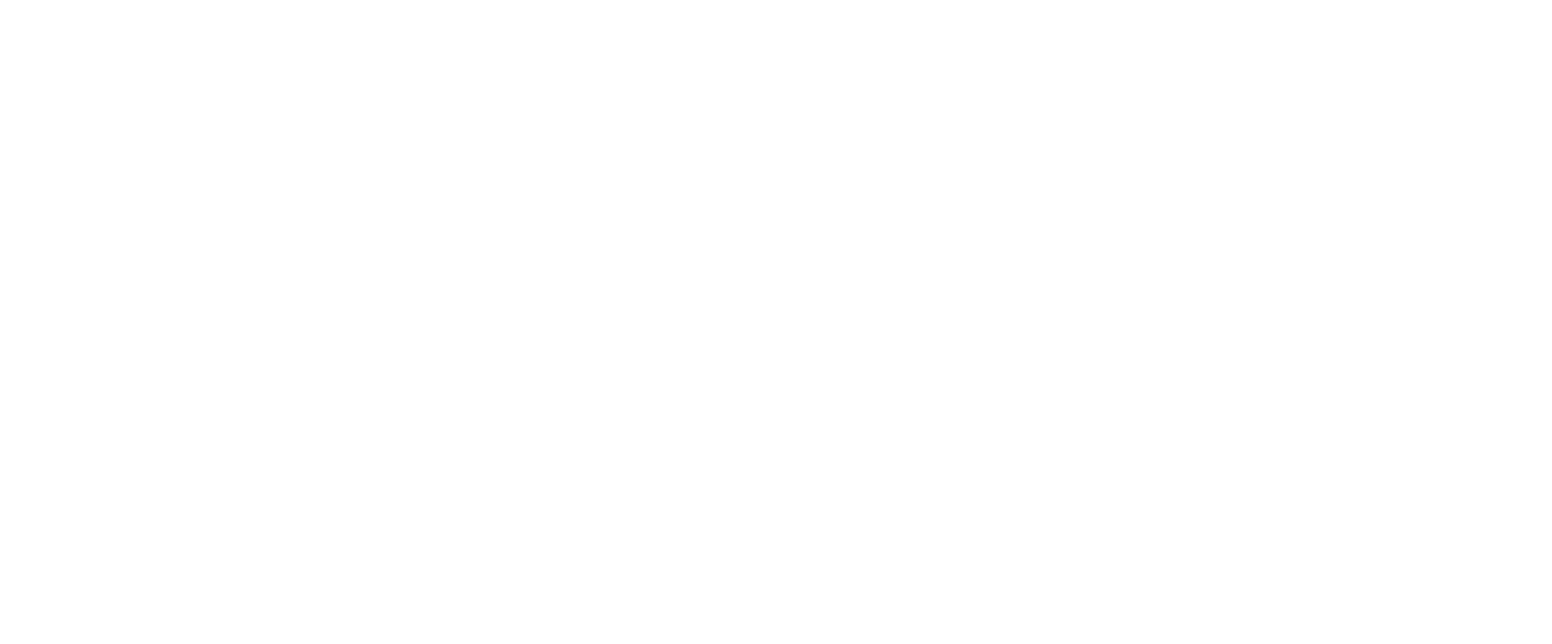
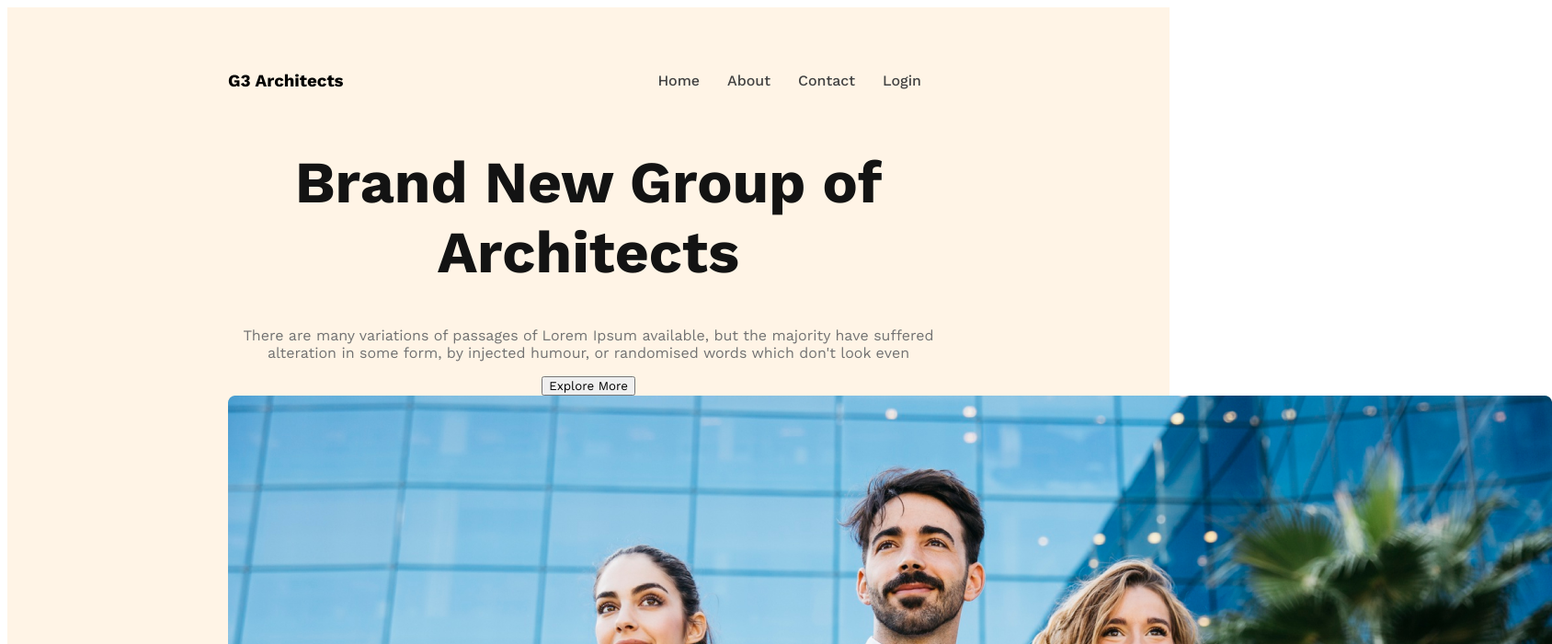
Before and after one commit to Sadik555/g3-architects-website, a plain HTML site: page index.html in a window 1280 px wide. Shown: the top 700 px of the page at 92% size, 1688 px wide, since content can reach past the window. Drawn offline with nearby package versions, Linux system fonts and the light colour scheme.

Commit message:
setup google font work sans and banner content added

```diff
--- a/architect.css
+++ b/architect.css
@@ -0,0 +1,61 @@
+/* work sans font from google fonts */
+@import url('https://fonts.googleapis.com/css2?family=Lato:ital,wght@0,400;0,700;1,400&family=Open+Sans:wght@400;700;800&family=Work+Sans:wght@400;500;600;700;800&display=swap');
+
+/* shared styles */
+* {
+    font-family: 'Lato', sans-serif;
+    font-family: 'Open Sans', sans-serif;
+    font-family: 'Work Sans', sans-serif;
+}
+
+.btn-primary{
+
+}
+
+/* header styles */
+header{
+    background: rgba(255, 144, 14, 0.10);
+    padding: 50px 240px;
+}
+nav{
+    display: flex;
+    justify-content: space-between;
+    align-items: center;
+}
+
+.nav-title{
+    font-size: 2.8rem;
+    font-weight: 700;
+    color: #131313;
+}
+
+nav > ul {
+    display: flex;
+}
+
+nav li{
+    list-style: none;
+    margin-right: 30px;
+    font-weight: 500;
+    font-size: 1rem;
+}
+
+nav li a{
+    text-decoration: none;
+    color: #424242;
+}
+
+/* banner styles */
+.banner-content{
+    max-width: 800px;
+    text-align: center;
+    margin: 0 auto;
+}
+.banner-title{
+    font-size: 4rem;
+    font-weight: 700;
+    color: #131313;
+}
+.banner-description{
+    color: #727272;
+}
--- a/index.html
+++ b/index.html
@@ -7,6 +7,32 @@
     <link rel="stylesheet" href="architect.css">
 </head>
 <body>
+    <header>
+        <nav>
+            <h3 class="nav-titale">G3 Architects</h3>
+            <ul>
+                <li><a href="">Home</a></li>
+                <li><a href="">About</a></li>
+                <li><a href="">Contact</a></li>
+                <li><a href="">Login</a></li>
+            </ul>
+        </nav>
+        <div class="banner">
+            <div class="banner-content">
+                <h1 class="banner-title">Brand New Group of Architects</h1>
+                <p class="banner-description">There are many variations of passages of Lorem Ipsum available, but the
+                    majority have suffered alteration in some form, by injected humour, or randomised words which don't
+                    look even</p>
+                <button class="btn-primary">Explore More</button>
+            </div>
+            <img src="images/banner.png" alt="">
+        </div>
+    </header>
+    <main>
 
+    </main>
+    <footer>
+
+    </footer>
 </body>
 </html>
```
